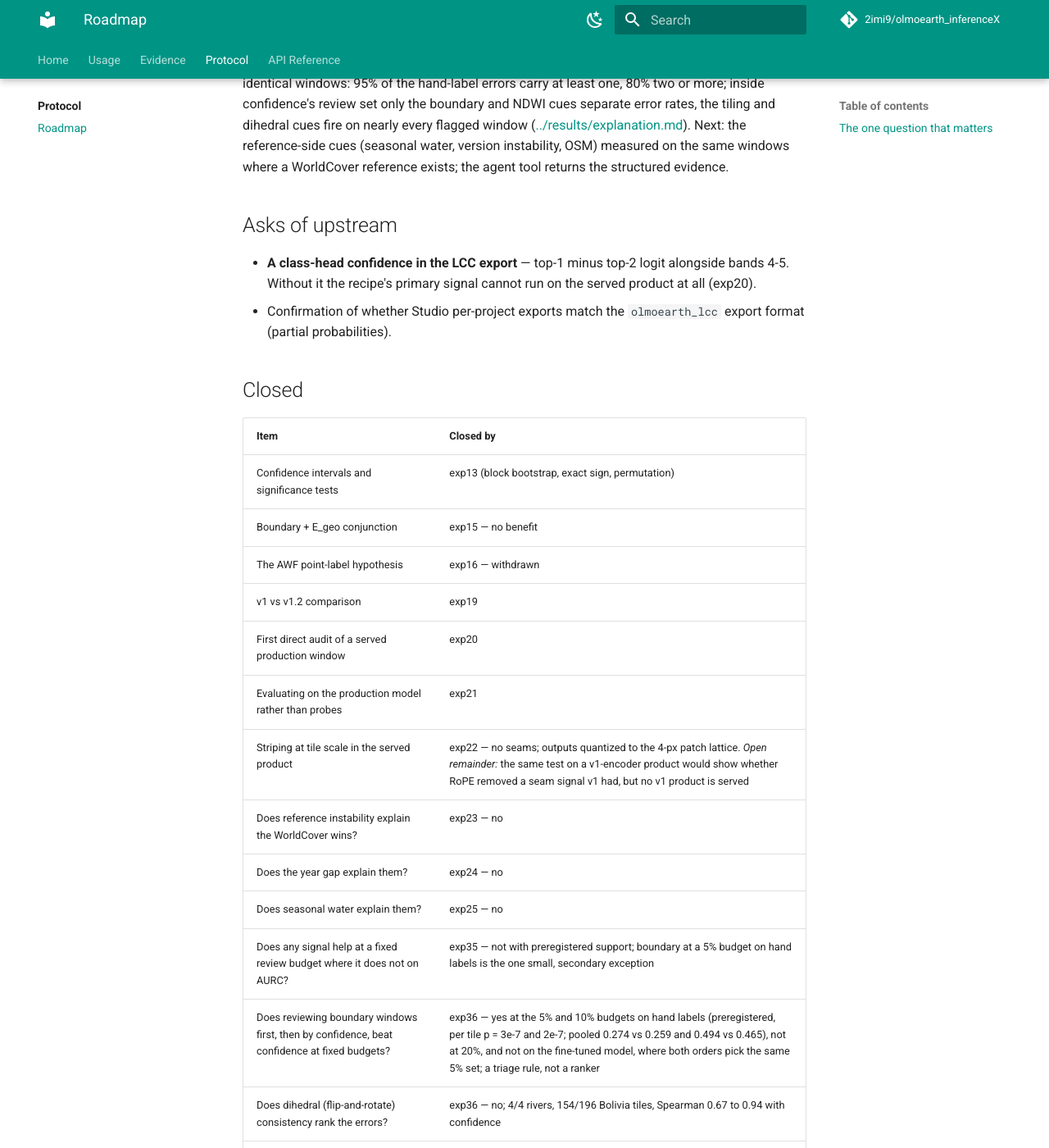
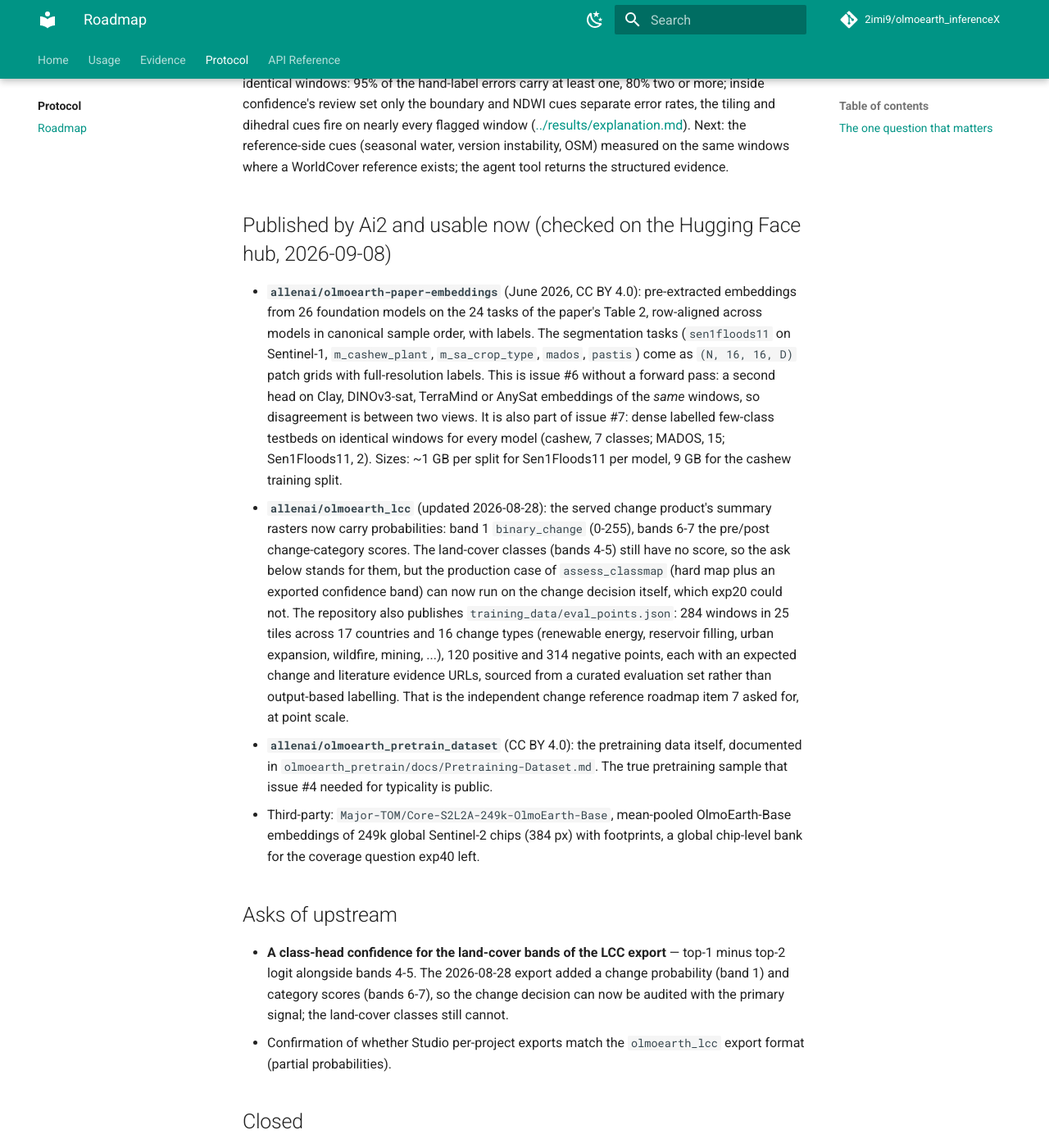
Before and after one commit to 2imi9/olmoearth_inferenceX, an MkDocs documentation site: the page built from docs/plan/roadmap.md, in a window 1280 px wide and 1400 px high, scrolled down 3719 px. Shown: the whole window at 82% size. Built offline with MkDocs 1.6.1 and Material for MkDocs 9.7.7, drawn with Linux system fonts in a browser that asks for light colours; comment, search, counter and statistics services are not loaded.

Commit message:
roadmap: what Ai2 has published on the Hub and what it unlocks (paper embeddings for issue 6 and 7, LCC eval points and probability bands, the pretraining dataset for issue 4)

```diff
--- a/docs/plan/roadmap.md
+++ b/docs/plan/roadmap.md
@@ -167,11 +167,45 @@
 measured on the same windows where a WorldCover reference exists; the agent
 tool returns the structured evidence.
 
+## Published by Ai2 and usable now (checked on the Hugging Face hub, 2026-09-08)
+
+- **`allenai/olmoearth-paper-embeddings`** (June 2026, CC BY 4.0): pre-extracted
+  embeddings from 26 foundation models on the 24 tasks of the paper's Table 2,
+  row-aligned across models in canonical sample order, with labels. The
+  segmentation tasks (`sen1floods11` on Sentinel-1, `m_cashew_plant`,
+  `m_sa_crop_type`, `mados`, `pastis`) come as `(N, 16, 16, D)` patch grids with
+  full-resolution labels. This is issue #6 without a forward pass: a second head
+  on Clay, DINOv3-sat, TerraMind or AnySat embeddings of the *same* windows,
+  so disagreement is between two views. It is also part of issue #7: dense
+  labelled few-class testbeds on identical windows for every model (cashew,
+  7 classes; MADOS, 15; Sen1Floods11, 2). Sizes: ~1 GB per split for
+  Sen1Floods11 per model, 9 GB for the cashew training split.
+- **`allenai/olmoearth_lcc`** (updated 2026-08-28): the served change product's
+  summary rasters now carry probabilities: band 1 `binary_change` (0-255), bands
+  6-7 the pre/post change-category scores. The land-cover classes (bands 4-5)
+  still have no score, so the ask below stands for them, but the production
+  case of `assess_classmap` (hard map plus an exported confidence band) can now
+  run on the change decision itself, which exp20 could not. The repository also
+  publishes `training_data/eval_points.json`: 284 windows in 25 tiles across 17
+  countries and 16 change types (renewable energy, reservoir filling, urban
+  expansion, wildfire, mining, ...), 120 positive and 314 negative points, each
+  with an expected change and literature evidence URLs, sourced from a curated
+  evaluation set rather than output-based labelling. That is the independent
+  change reference roadmap item 7 asked for, at point scale.
+- **`allenai/olmoearth_pretrain_dataset`** (CC BY 4.0): the pretraining data
+  itself, documented in `olmoearth_pretrain/docs/Pretraining-Dataset.md`. The
+  true pretraining sample that issue #4 needed for typicality is public.
+- Third-party: `Major-TOM/Core-S2L2A-249k-OlmoEarth-Base`, mean-pooled
+  OlmoEarth-Base embeddings of 249k global Sentinel-2 chips (384 px) with
+  footprints, a global chip-level bank for the coverage question exp40 left.
+
 ## Asks of upstream
 
-- **A class-head confidence in the LCC export** — top-1 minus top-2 logit
-  alongside bands 4-5. Without it the recipe's primary signal cannot run on
-  the served product at all (exp20).
+- **A class-head confidence for the land-cover bands of the LCC export** —
+  top-1 minus top-2 logit alongside bands 4-5. The 2026-08-28 export added a
+  change probability (band 1) and category scores (bands 6-7), so the change
+  decision can now be audited with the primary signal; the land-cover classes
+  still cannot.
 - Confirmation of whether Studio per-project exports match the
   `olmoearth_lcc` export format (partial probabilities).
 
```
